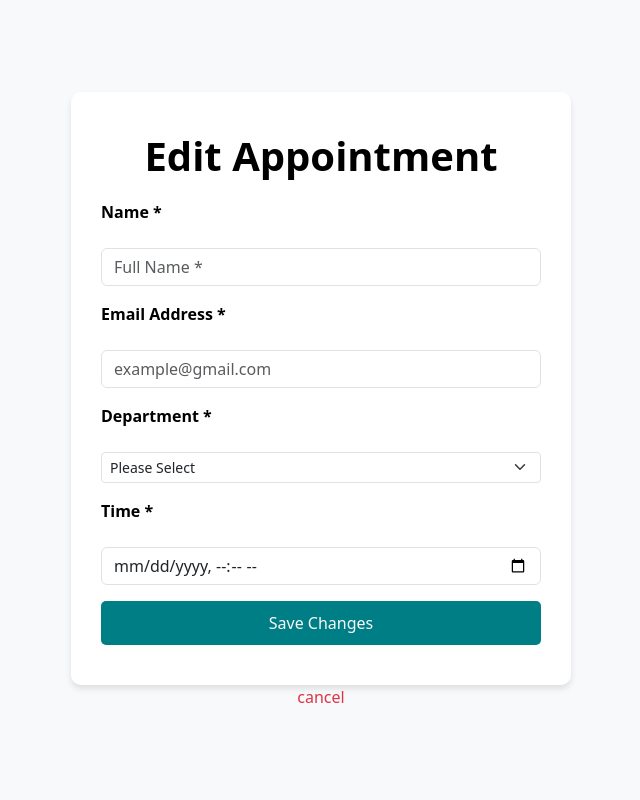
After one commit to nmFaizz/healthcare, a PHP site: page /FormEditAppointment.php in a window 1280 px wide. The commit adds this page. Shown: the whole page, without its empty margins (319-959 px from the left). Run offline with PHP 8.4, Linux system fonts and the light colour scheme.

Commit message:
update edit appointment

```diff
--- a/Appointment.php
+++ b/Appointment.php
@@ -42,4 +42,5 @@ if ($_SERVER['REQUEST_METHOD'] == 'POST' && isset($_POST['book_appointment'])) {
         echo "Failed to prepare the SQL statement.";
     }
 }
+
 ?>
--- /dev/null
+++ b/FormEditAppointment.php
@@ -0,0 +1,94 @@
+<?php
+    session_start();
+    if ($_SERVER['REQUEST_METHOD'] == 'GET' && isset($_GET['get_appointment'])) {
+        // Retrieve GET data
+        $id = $_GET['id'];
+        $nama = $_GET['nama'];
+        $email = $_GET['email'];
+        $department = $_GET['department'];
+        $waktu = $_GET['waktu'];
+
+        // Prepare data for display
+        $data = [
+            'id' => htmlspecialchars($id),
+            'nama' => htmlspecialchars($nama),
+            'email' => htmlspecialchars($email),
+            'department' => htmlspecialchars($department),
+            'waktu' => htmlspecialchars($waktu),
+        ];
+    }
+
+?>
+
+
+<!DOCTYPE html>
+<html lang="en">
+<head>
+    <meta charset="UTF-8">
+    <meta name="viewport" content="width=device-width, initial-scale=1.0">
+    <title>Edit Appointment</title>
+    <link href="https://cdn.jsdelivr.net/npm/bootstrap@5.3.3/dist/css/bootstrap.min.css" rel="stylesheet" integrity="sha384-QWTKZyjpPEjISv5WaRU9OFeRpok6YctnYmDr5pNlyT2bRjXh0JMhjY6hW+ALEwIH" crossorigin="anonymous">
+    <style>
+        body {
+            background-color: #f8f9fa;
+            display: flex;
+            flex-direction: column  ;
+            justify-content: center;
+            align-items: center;
+            height: 100vh;
+            margin: 0;
+        }
+        .form-appointment {
+            background-color: white;
+            padding: 40px 30px;
+            border-radius: 10px;
+            box-shadow: 0 4px 6px rgba(0, 0, 0, 0.1);
+            width: 100%;
+            max-width: 500px;
+        }
+        h1 {
+            margin-bottom: 20px;
+            text-align: center;
+            font-weight: 700;
+        }
+        .button-green {
+            background-color: #007E85;
+            padding: 10px 15px;
+            border-radius: 5px;
+            color: white;
+            border: none;
+        }
+        .button-green:hover {
+            background-color: #005C63;
+        }
+    </style>
+</head>
+<body>
+    <form action="" method="POST" class="form-appointment d-flex flex-column text-black fw-semibold">
+        <h1>Edit Appointment</h1>
+        <div class="appointment-input d-flex flex-column gap-3">
+            <input type="hidden" name="id" value="<?= htmlspecialchars($data['id'] ?? '') ?>">
+
+            <label for="nama" class="form-label">Name *</label>
+            <input type="text" class="form-control" name="nama" id="nama" value="<?= htmlspecialchars($data['nama'] ?? '') ?>" placeholder="Full Name *" required>
+
+            <label for="email" class="form-label">Email Address *</label>
+            <input type="email" class="form-control" name="email" id="email" value="<?= htmlspecialchars($data['email'] ?? '') ?>" placeholder="example@gmail.com" required>
+
+            <label for="department" class="form-label">Department *</label>
+            <select class="form-select form-select-sm" name="department" id="department" required>
+                <option value="" selected disabled>Please Select</option>
+                <option value="1" <?= isset($data['department']) && $data['department'] == "1" ? 'selected' : '' ?>>One</option>
+                <option value="2" <?= isset($data['department']) && $data['department'] == "2" ? 'selected' : '' ?>>Two</option>
+                <option value="3" <?= isset($data['department']) && $data['department'] == "3" ? 'selected' : '' ?>>Three</option>
+            </select>
+
+            <label for="waktu" class="form-label">Time *</label>
+            <input type="datetime-local" class="form-control" name="waktu" id="waktu" value="<?= htmlspecialchars($data['waktu'] ?? '') ?>" required>
+        </div>
+        <button type="submit" class="button-green text-light text-center border-0 mt-3">Save Changes</button>
+    </form>
+    <a class="text-danger text-decoration-none" href="history.php">cancel</a>
+    <script src="https://cdn.jsdelivr.net/npm/bootstrap@5.3.3/dist/js/bootstrap.bundle.min.js" integrity="sha384-YvpcrYf0tY3lHB60NNkmXc5s9fDVZLESaAA55NDzOxhy9GkcIdslK1eN7N6jIeHz" crossorigin="anonymous"></script>
+</body>
+</html>
--- a/Registrasi.php
+++ b/Registrasi.php
@@ -8,7 +8,7 @@ if ($_SERVER['REQUEST_METHOD'] === 'POST' && isset($_POST['registrasi'])) {
     $umur = $_POST['umur'];
     $jeniskelamin = $_POST['gender'];
 
-    $sql = "INSERT INTO user (nama, pwd, email, umur, jenis_kelamin)
+    $sql = "INSERT INTO pasien (nama, pwd, email, umur, jenis_kelamin)
             VALUES ('$username', '$pwd', '$email', '$umur', '$jeniskelamin')";
 
     $query = mysqli_query($db, $sql);
--- a/index.php
+++ b/index.php
@@ -224,7 +224,7 @@ mysqli_close($db);
                 <p>At our hospital, we are dedicated to providing exceptional medical care to our patients and their families. Our experienced team of medical professionals, cutting-edge technology, and compassionate approach make us a leader in the healthcare industry</p>
 
                 <div class="mt-5">
-                    <a href="#" class="button-green">Appointments</a>
+                    <a href="#" class="button-green">About Us</a>
                 </div>
             </div>
             <div class="flex-fill">
@@ -486,7 +486,7 @@ mysqli_close($db);
             <h1 class="text-green text-center">Trusted by 10,000+ companies around the world</h1>
 
             <div class="d-flex flex-wrap gap-5 justify-content-center mt-5">
-                <img src="./images/google1.png" alt="Google">
+                <img src="./images/google2.png" alt="Google">
                 <img src="./images/facebook1.png" alt="facebook">
                 <img src="./images/Twitch.png" alt="twitch">
                 <img src="./images/Webflow.png" alt="webflow">
```
Also changed, not shown: FormRegistrasi.php (+0 -9 lines), history.php (+8 -9 lines).
